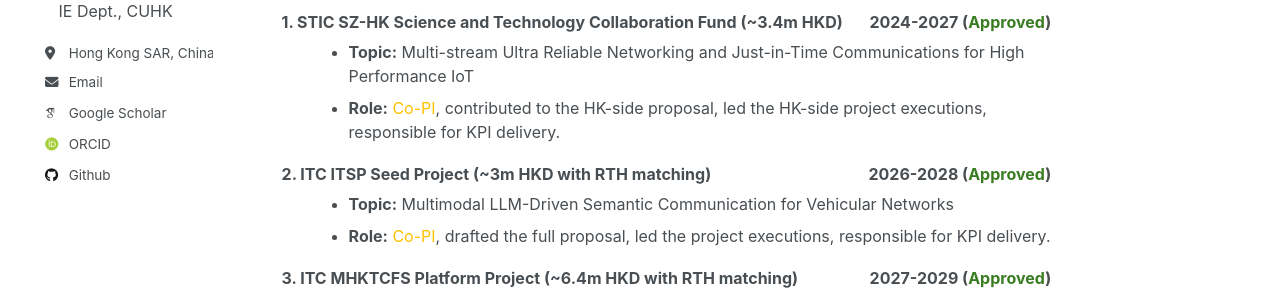
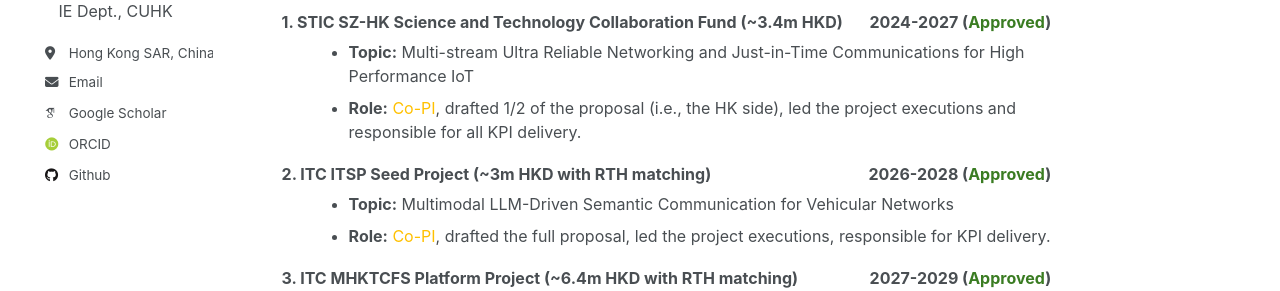
Before and after one commit to yuyangdu01/yuyangdu01.github.io, a Jekyll site: the page built from _pages/funding.md, in a window 1280 px wide and 900 px high. Shown: the part 368-659 px from the top of the window. Built offline with Jekyll 4.4.1, drawn with Linux system fonts in a browser that asks for light colours; some web fonts are replaced.

Commit message:
Update funding.md

```diff
--- a/_pages/funding.md
+++ b/_pages/funding.md
@@ -23,7 +23,7 @@ Approved/Pending
 </li>
 <ul style="margin-left: 1.5em; margin-top: 6px;">
   <font size=3><li><b>Topic:</b> Multi-stream Ultra Reliable Networking and Just-in-Time Communications for High Performance IoT</li></font>
-  <font size=3><li><b>Role:</b> <span style="color: #ffc000;">Co-PI</span>, contributed to the HK-side proposal, led the HK-side project executions, responsible for KPI delivery.</li></font>
+  <font size=3><li><b>Role:</b> <span style="color: #ffc000;">Co-PI</span>, drafted 1/2 of the proposal (i.e., the HK side), led the project executions and responsible for all KPI delivery.</li></font>
 </ul>
 
 <li style="display: flex; justify-content: space-between; align-items: center; list-style-type: none;">
```
